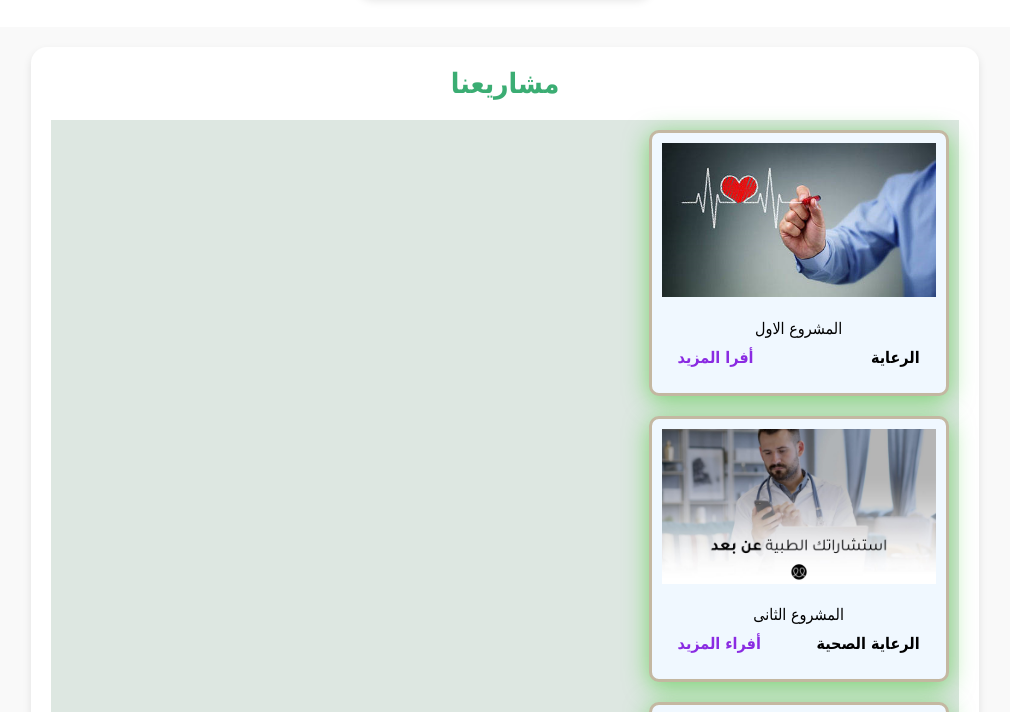
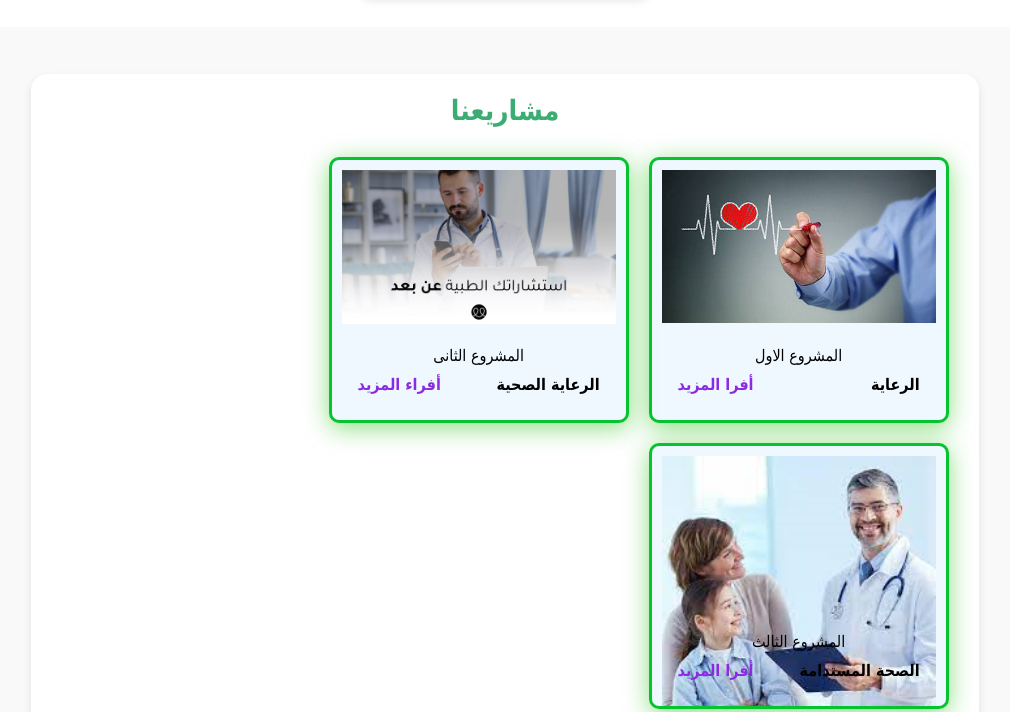
Before and after one commit to Future-Technological-Innovations/salamat, a plain HTML site: page index.html in a window 1280 px wide. Shown: the part 1176-1888 px from the top of the page, without its empty margins (135-1145 px from the left). Drawn offline with Linux system fonts and the light colour scheme.

Commit message:
Update style.css

```diff
--- a/css/style.css
+++ b/css/style.css
@@ -1,28 +1,25 @@
+
+
+
 .content{
     display: flex;
     flex-wrap: wrap;
 
-}
-.projects{
-    background-color: rgb(221, 231, 225);
-    display: flex;
-    flex-wrap: wrap;
 
 
-}
 
-/*.projects , .content{
+.projects
+{
     margin-top: 0px;
     display: flex;
-    flex-direction: row-reverse;
+   flex-wrap: wrap;
 
-
-}*/
+}
 .project-card{
  background-color: aliceblue;
- border: 3px solid rgb(196, 184, 162);
+ border: 3px solid rgb(6, 196, 47);
  min-height: 14em;
- width: 0em;
+ width: 17em;
  overflow: hidden;
  border-radius:10px ;
  margin:10px ;
```
